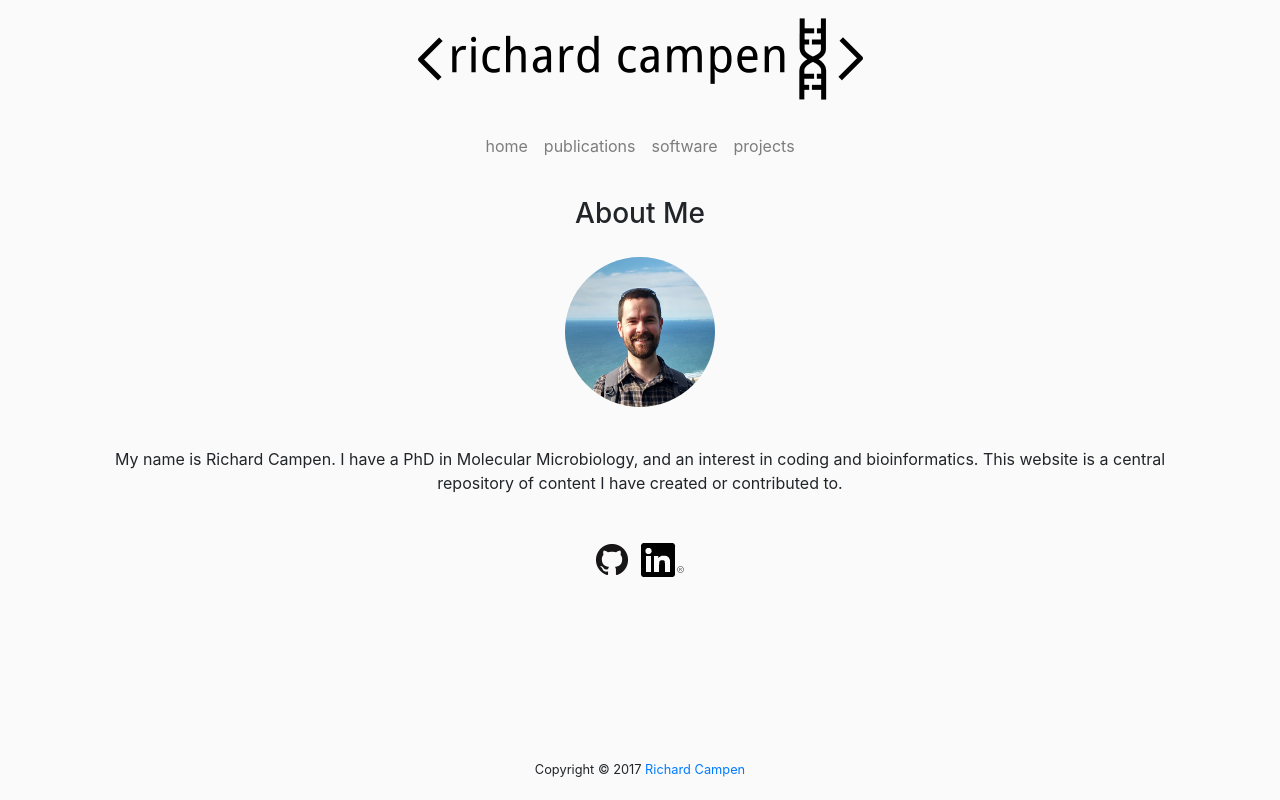
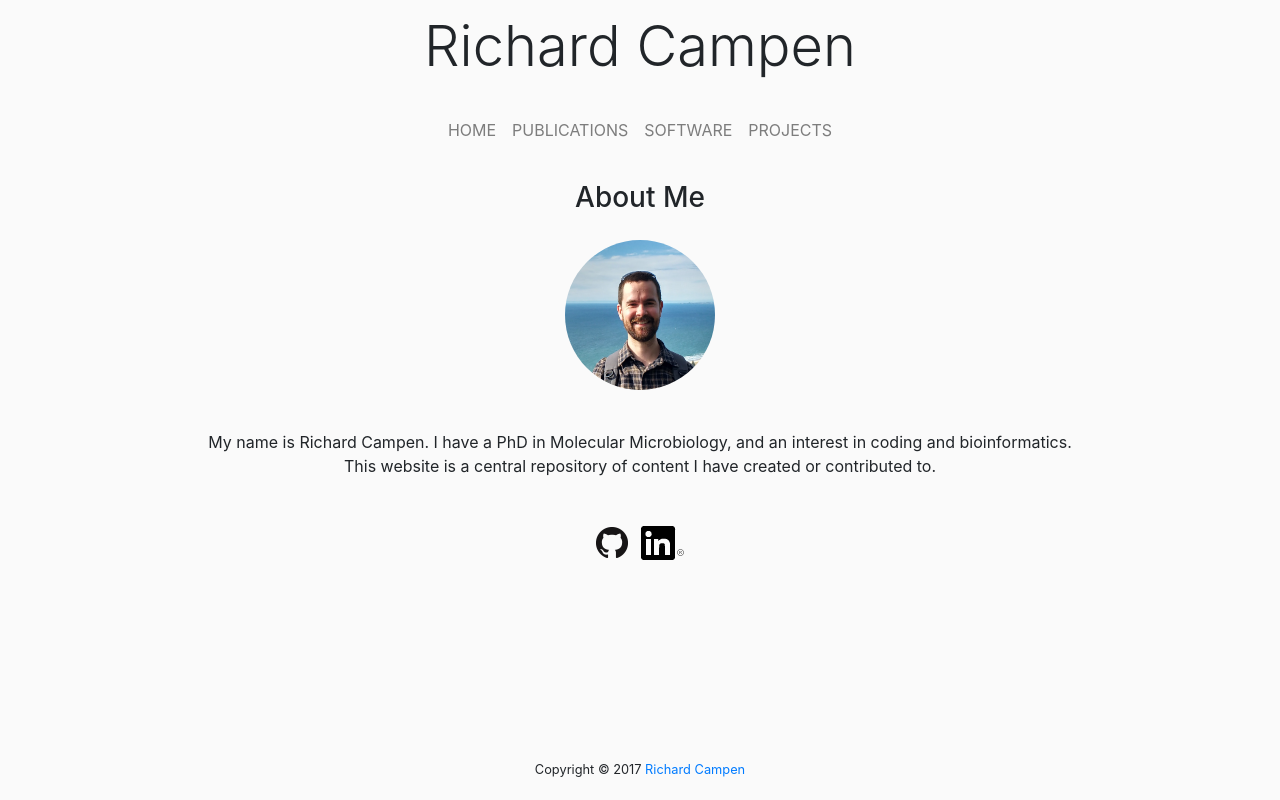
Before and after one commit to campenr/richardcampendotcom, a Flask app: page / in a window 1280 px wide. Run offline with Flask 2, Linux system fonts and the light colour scheme; some libraries are stand-ins or nearby versions.

Commit message:
Change header to use plain text rather than image, and change styling of nav links to capitals

```diff
--- a/app/templates/base.html
+++ b/app/templates/base.html
@@ -21,9 +21,7 @@
 <body class="main-wrapper" style="background-color: #fafafa;">
 
     <div class="container" style="text-align: center;">
-        <a href="/">
-            <img class="img-fluid py-3" src="{{ url_for('static', filename='img/DNA-brackets-full-name-logo.png') }}" alt="Richard Campen" align="center">
-        </a>
+        <p class="display-4 pt-3 pb-2">Richard Campen</p>
     </div>
 
     <nav class="navbar navbar-expand-lg navbar-light bg-light" style="background-color: #fafafa !important;">
@@ -35,25 +33,29 @@
         <div class="collapse navbar-collapse" id="navbarSupportedContent">
             <ul class="navbar-nav mx-auto">
                 <li class="nav-item">
-                    <a class="nav-link text-center" href="/" class="nav-link">home</a>
+                    <a class="nav-link text-center" href="/" class="nav-link">HOME</a>
                 </li>
                 <li class="nav-item">
-                    <a class="nav-link text-center" href="{{ url_for('publications') }}" class="nav-link">publications</a>
+                    <a class="nav-link text-center" href="{{ url_for('publications') }}" class="nav-link">PUBLICATIONS</a>
                 </li>
                 <li class="nav-item">
-                    <a class="nav-link text-center" href="{{ url_for('software') }}" class="nav-link">software</a>
+                    <a class="nav-link text-center" href="{{ url_for('software') }}" class="nav-link">SOFTWARE</a>
                 </li>
                 <li class="nav-item">
-                    <a class="nav-link text-center" href="{{ url_for('projects') }}" class="nav-link">projects</a>
+                    <a class="nav-link text-center" href="{{ url_for('projects') }}" class="nav-link">PROJECTS</a>
                 </li>
             </ul>
         </div>
     </nav>
 
-    <div class="container main-content" style="text-align: center;">
-        {% block main_content %}
-            {# page specific main content fills in here. #}
-        {% endblock %}
+    <div class="container main-content">
+        <div class="row">
+            <div class="col-10 mx-auto" style="text-align: center;">
+                {% block main_content %}
+                    {# page specific main content fills in here. #}
+                {% endblock %}
+            </div>
+        </div>
     </div>
 
     <div class="footer pb-1 pt-3 text-center">
```
